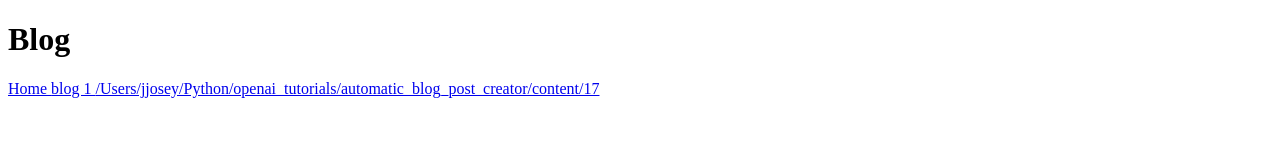
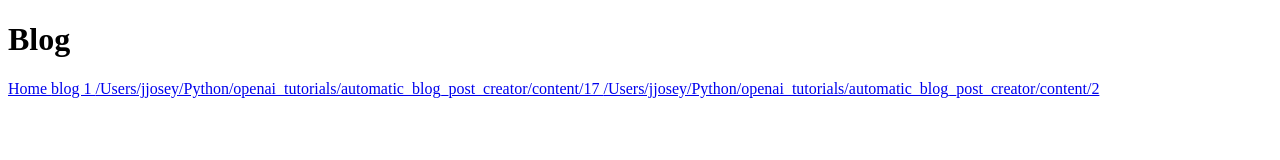
Before and after one commit to mandozza/mandozza.github.io, a plain HTML site: page index.html in a window 1280 px wide. Drawn offline with Linux system fonts and the light colour scheme.

Commit message:
Added new blog post

```diff
--- a/index.html
+++ b/index.html
@@ -21,5 +21,8 @@
   <a href="content/17.html">
    /Users/jjosey/Python/openai_tutorials/automatic_blog_post_creator/content/17
   </a>
+  <a href="content/2.html">
+   /Users/jjosey/Python/openai_tutorials/automatic_blog_post_creator/content/2
+  </a>
  </body>
 </html>
```
